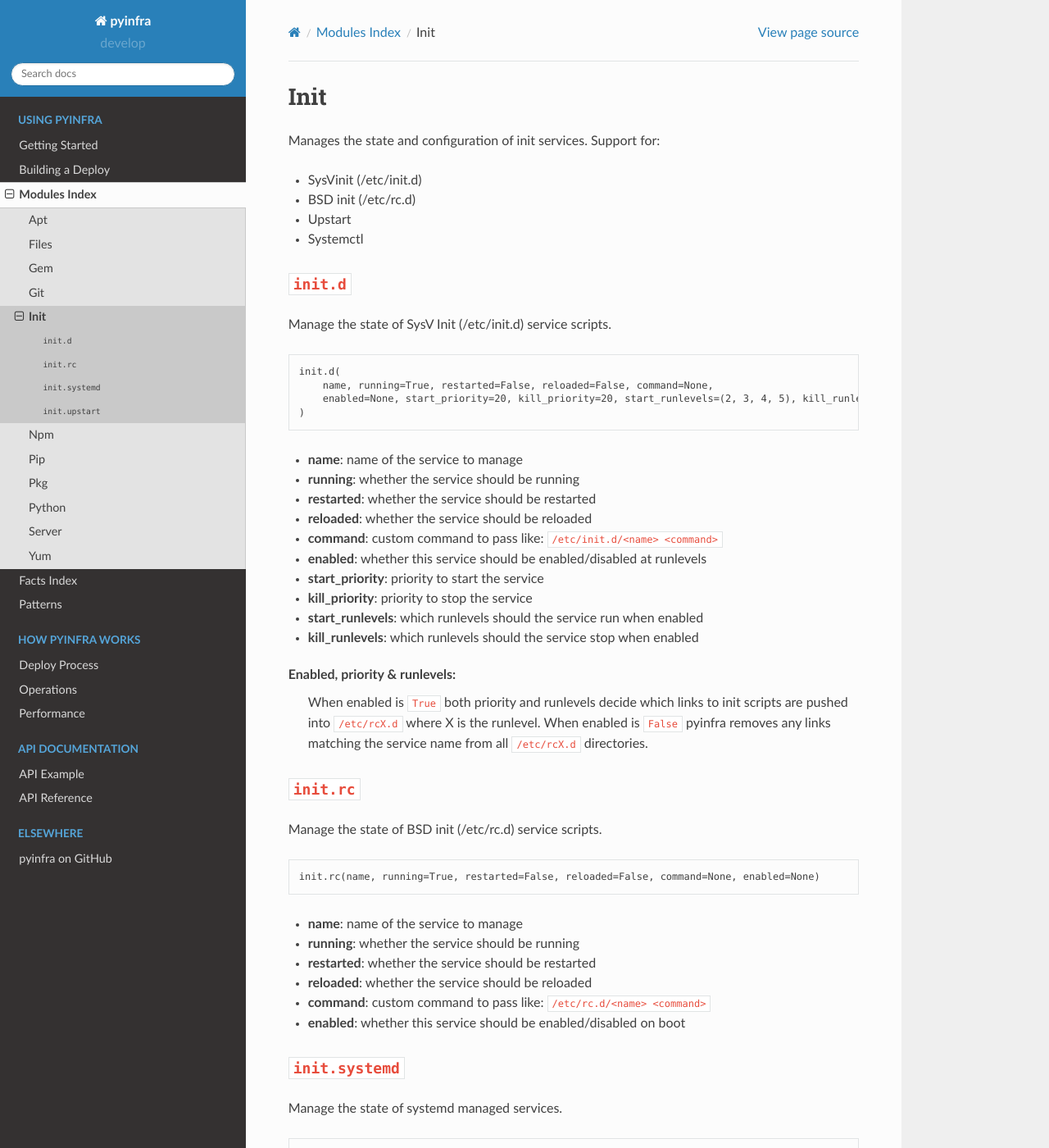
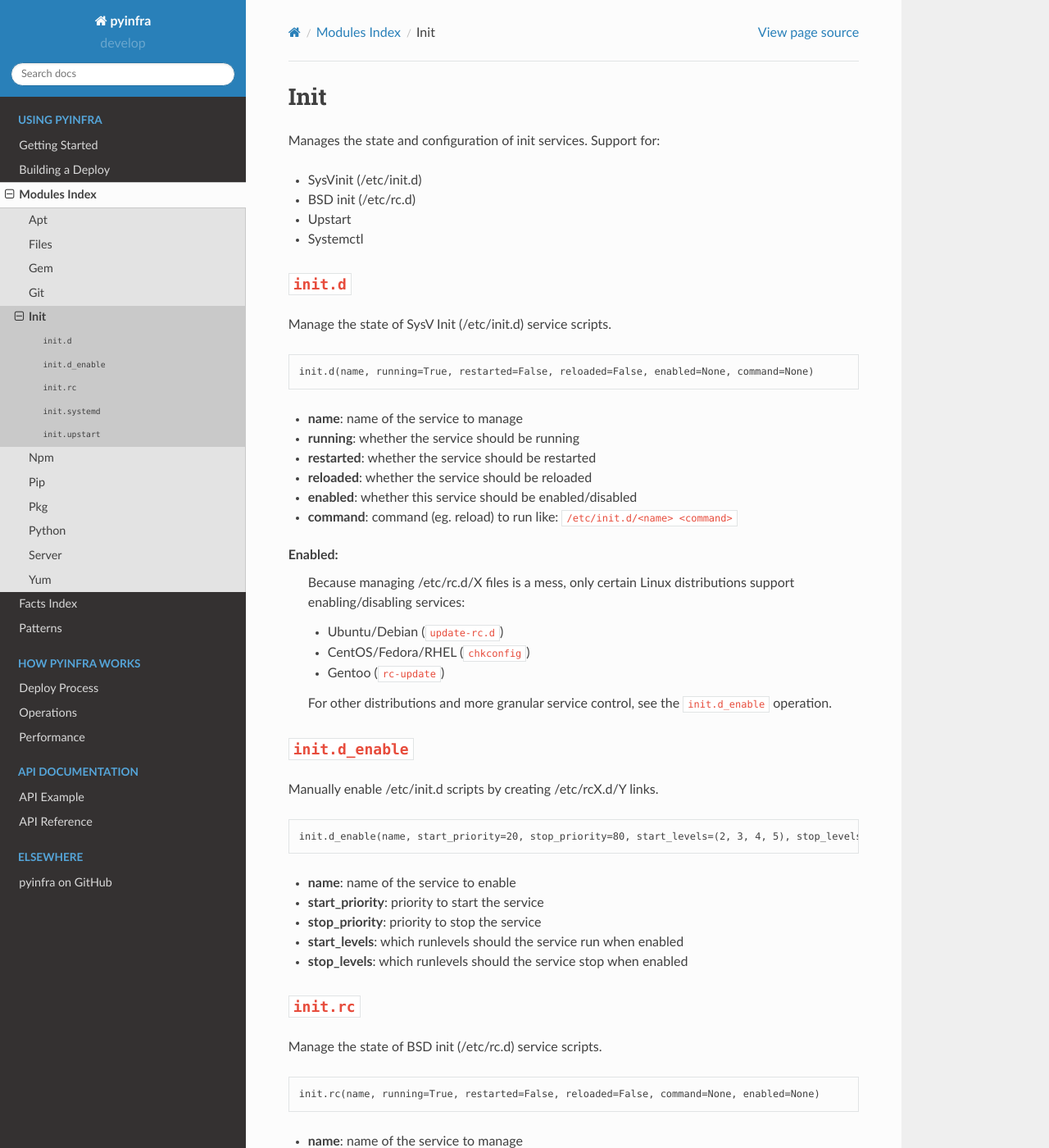
Before and after one commit to pyinfra-dev/pyinfra, a Sphinx documentation site: the page built from docs/modules/init.rst, in a window 1280 px wide and 1400 px high. Shown: the whole window at 82% size. Built offline with Sphinx 7.4.7 and the Read the Docs theme 2.0.0, drawn with Linux system fonts in a browser that asks for light colours.

Commit message:
Documentation update for v0.1.dev14

```diff
--- a/docs/facts.rst
+++ b/docs/facts.rst
@@ -121,7 +121,8 @@
 ~~~~~~~~~~~~~~~~~~~~~~~~~~
 
 
-    Checks for the existence of text in a file using grep.
+    Checks for the existence of text in a file using grep. Returns a list of matching
+    lines if the file exists, and ``None`` if the file does not.
 
 
 
@@ -326,7 +327,8 @@
 ~~~~~~~~~~~~~~~~~~~~~~~~~~
 
 
-    Returns a dict of the Linux distribution version. Ubuntu, CentOS & Debian currently:
+    Returns a dict of the Linux distribution version. Ubuntu, Debian, CentOS, Fedora &
+    Gentoo currently:
 
     .. code:: python
 
--- a/docs/modules/apt.rst
+++ b/docs/modules/apt.rst
@@ -76,8 +76,7 @@
 
 .. code:: python
 
-    apt.repo(name, present=True, key=None)
+    apt.repo(name, present=True)
 
 + **name**: apt line, repo url or PPA
 + **present**: whether the repo should exist on the system
-+ **key**: shortcut to trigger ``apt.key(key)`` after adding the repo
--- a/docs/modules/files.rst
+++ b/docs/modules/files.rst
@@ -142,8 +142,8 @@
 
 + **source**: local directory to sync
 + **destination**: remote directory to sync to
-+ **user**: user to own the files
-+ **group**: group to own the files
++ **user**: user to own the files and directories
++ **group**: group to own the files and directories
 + **mode**: permissions of the files
 + **delete**: delete remote files not present locally
 
--- a/docs/modules/init.rst
+++ b/docs/modules/init.rst
@@ -16,27 +16,41 @@
 
 .. code:: python
 
-    init.d(
-        name, running=True, restarted=False, reloaded=False, command=None,
-        enabled=None, start_priority=20, kill_priority=20, start_runlevels=(2, 3, 4, 5), kill_runlevels=(0, 1, 6)
-    )
+    init.d(name, running=True, restarted=False, reloaded=False, enabled=None, command=None)
 
 + **name**: name of the service to manage
 + **running**: whether the service should be running
 + **restarted**: whether the service should be restarted
 + **reloaded**: whether the service should be reloaded
-+ **command**: custom command to pass like: ``/etc/init.d/<name> <command>``
-+ **enabled**: whether this service should be enabled/disabled at runlevels
++ **enabled**: whether this service should be enabled/disabled
++ **command**: command (eg. reload) to run like: ``/etc/init.d/<name> <command>``
+
+Enabled:
+    Because managing /etc/rc.d/X files is a mess, only certain Linux distributions
+    support enabling/disabling services:
+
+    + Ubuntu/Debian (``update-rc.d``)
+    + CentOS/Fedora/RHEL (``chkconfig``)
+    + Gentoo (``rc-update``)
+
+    For other distributions and more granular service control, see the
+    ``init.d_enable`` operation.
+
+
+:code:`init.d_enable`
+~~~~~~~~~~~~~~~~~~~~~
+
+Manually enable /etc/init.d scripts by creating /etc/rcX.d/Y links.
+
+.. code:: python
+
+    init.d_enable(name, start_priority=20, stop_priority=80, start_levels=(2, 3, 4, 5), stop_levels=(0, 1, 6))
+
++ **name**: name of the service to enable
 + **start_priority**: priority to start the service
-+ **kill_priority**: priority to stop the service
-+ **start_runlevels**: which runlevels should the service run when enabled
-+ **kill_runlevels**: which runlevels should the service stop when enabled
-
-Enabled, priority & runlevels:
-    When enabled is ``True`` both priority and runlevels decide which links to init
-    scripts are pushed into ``/etc/rcX.d`` where X is the runlevel. When enabled is
-    ``False`` pyinfra removes any links matching the service name from all
-    ``/etc/rcX.d`` directories.
++ **stop_priority**: priority to stop the service
++ **start_levels**: which runlevels should the service run when enabled
++ **stop_levels**: which runlevels should the service stop when enabled
 
 
 :code:`init.rc`
--- a/docs/modules/yum.rst
+++ b/docs/modules/yum.rst
@@ -42,17 +42,13 @@
 
 .. code:: python
 
-    yum.repo(
-        name, baseurl, present=True,
-        description=None, gpgcheck=True, enabled=True, key=None
-    )
+    yum.repo(name, baseurl, present=True, description=None, gpgcheck=True, enabled=True)
 
 + **name**: filename for the repo (in ``/etc/yum/repos.d/``)
 + **baseurl**: the baseurl of the repo
 + **present**: whether the ``.repo`` file should be present
 + **description**: optional verbose description
 + **gpgcheck**: whether set ``gpgcheck=1``
-+ **key**: shortcut to trigger ``yum.key(key)`` after adding the repo
 
 
 :code:`yum.rpm`
```
